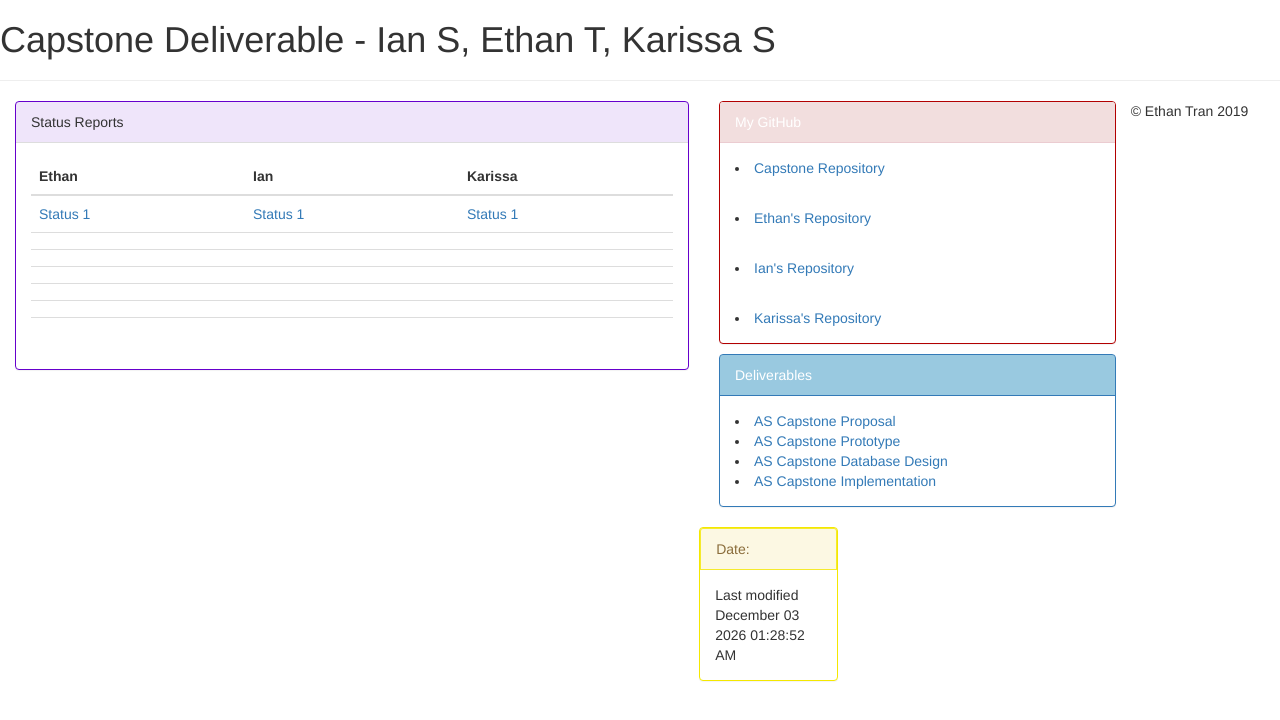
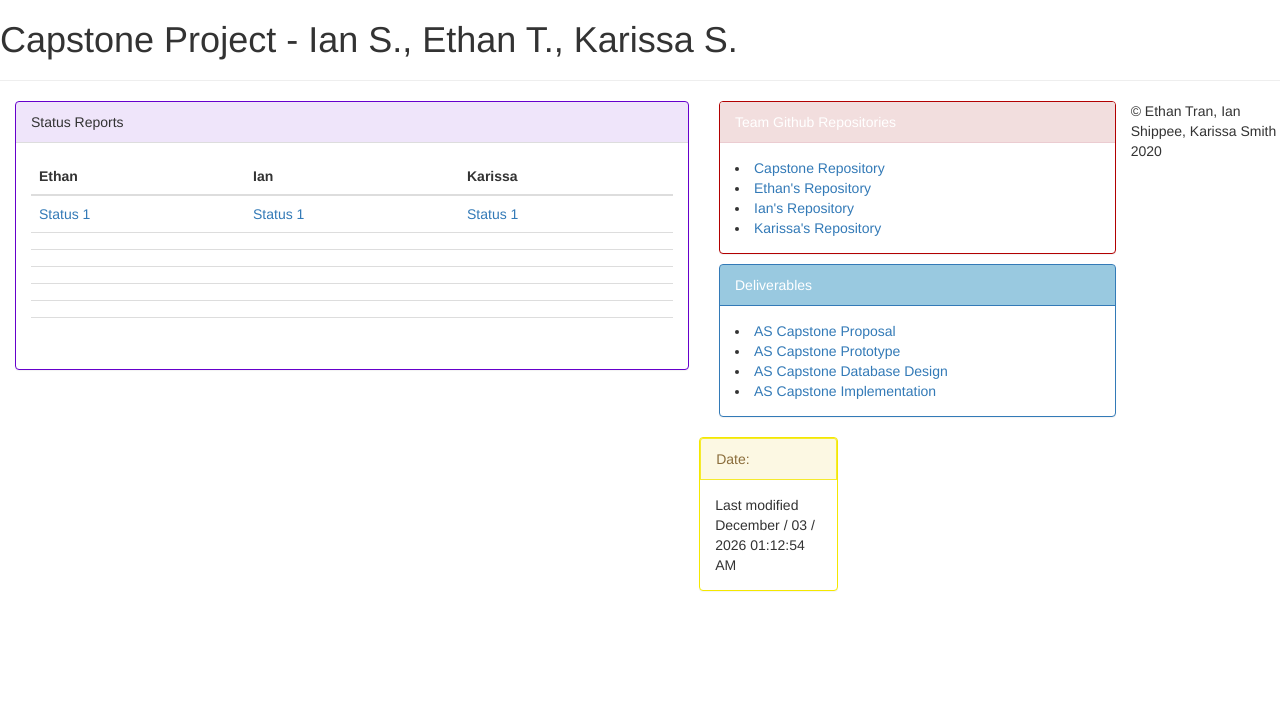
Before and after one commit to Eq-Tran/AS-Capstone, a PHP site: page /mainpage.php in a window 1280 px wide. Shown: the top 720 px of the page. Run offline with PHP 8.4, Linux system fonts and the light colour scheme.

```diff
--- a/mainpage.php
+++ b/mainpage.php
@@ -12,11 +12,11 @@
     <body>
         <title>Capstone Winter 2020</title>
 
-        <h1 id="page-header"> Capstone Deliverable - Ian S, Ethan T, Karissa S</h1>
+        <h1 id="page-header"> Capstone Project - Ian S., Ethan T., Karissa S.</h1>
         <hr>
 
             <div class="col-sm-4" style="width:55%;">
-        <div class="panel panel-default" style="border-color: rgba(102,0,204, 1.0);">
+            <div class="panel panel-default" style="border-color: rgba(102,0,204, 1.0);">
             <div class="panel-heading" style="background-color: rgba(102,0,204, .1);"> Status Reports </div>
                 <div class="panel-body">
             <table class="table" >
@@ -81,11 +81,13 @@
                     <div class="col-sm-4">
                     <div class="panel panel-danger" style="border-color: rgba(178, 0, 1.0); border: .1em solid rgba(178, 0, 1.0); position: relative; margin-bottom: 10px; ">
                         <!-- ADD LINK TO GITHUB PROFILE HERE -->
-                        <div class="panel-heading"  style="color:white;"> My GitHub </div>
-                        <div class="panel-body" > <li><a href="https://github.com/Eq-Tran/SE266">Capstone Repository</a></li></div>
-                        <div class="panel-body" > <li><a href="https://github.com/Eq-Tran">Ethan's Repository</a></li></div>
-                        <div class="panel-body" > <li><a href="https://github.com/HHarukana">Ian's Repository</a></li></div>
-                        <div class="panel-body" > <li><a href="https://github.com/klsmith6">Karissa's Repository</a></li></div>
+                        <div class="panel-heading"  style="color:white;"> Team Github Repositories </div>
+                        <div class="panel-body">
+                         <li><a href="https://github.com/Eq-Tran/AS-Capstone">Capstone Repository</a></li>
+                         <li><a href="https://github.com/Eq-Tran">Ethan's Repository</a></li>
+                         <li><a href="https://github.com/HHarukana">Ian's Repository</a></li>
+                         <li><a href="https://github.com/klsmith6">Karissa's Repository</a></li>
+                        </div>
                     </div>
                     </div>
 
@@ -110,30 +112,23 @@
                 </div>
 
                     <div class="panel panel-warning" style="width:35%; margin-left:10%; border:1px solid rgba(244, 232, 0, 1.0); float:right; margin-right:70%;">
-
-                        <div class="panel-heading"style="border:1px solid rgba(244, 232, 0, .8);" >Date:</div>
-
+                    <div class="panel-heading" style="border:1px solid rgba(244, 232, 0, .8);" >Date:</div>
                     <div class="panel-body">
                      <?php
-
-
                             $file = "mainpage.php";
                             $mod_date=date("F d Y h:i:s A", filemtime("mainpage.php"));
 
-                            echo "Last modified " .date("F d Y h:i:s A", filemtime("mainpage.php"));
-
+                            echo "Last modified " .date("F / d / Y h:m:s A", filemtime("mainpage.php"));
 
                      ?>
                     </div>
-
                 </div>
-
             </div>
 
 
 
 
-        <footer>&copy; Ethan Tran 2019</footer>
+        <footer>&copy; Ethan Tran, Ian Shippee, Karissa Smith 2020</footer>
 
 
     <script>
```
